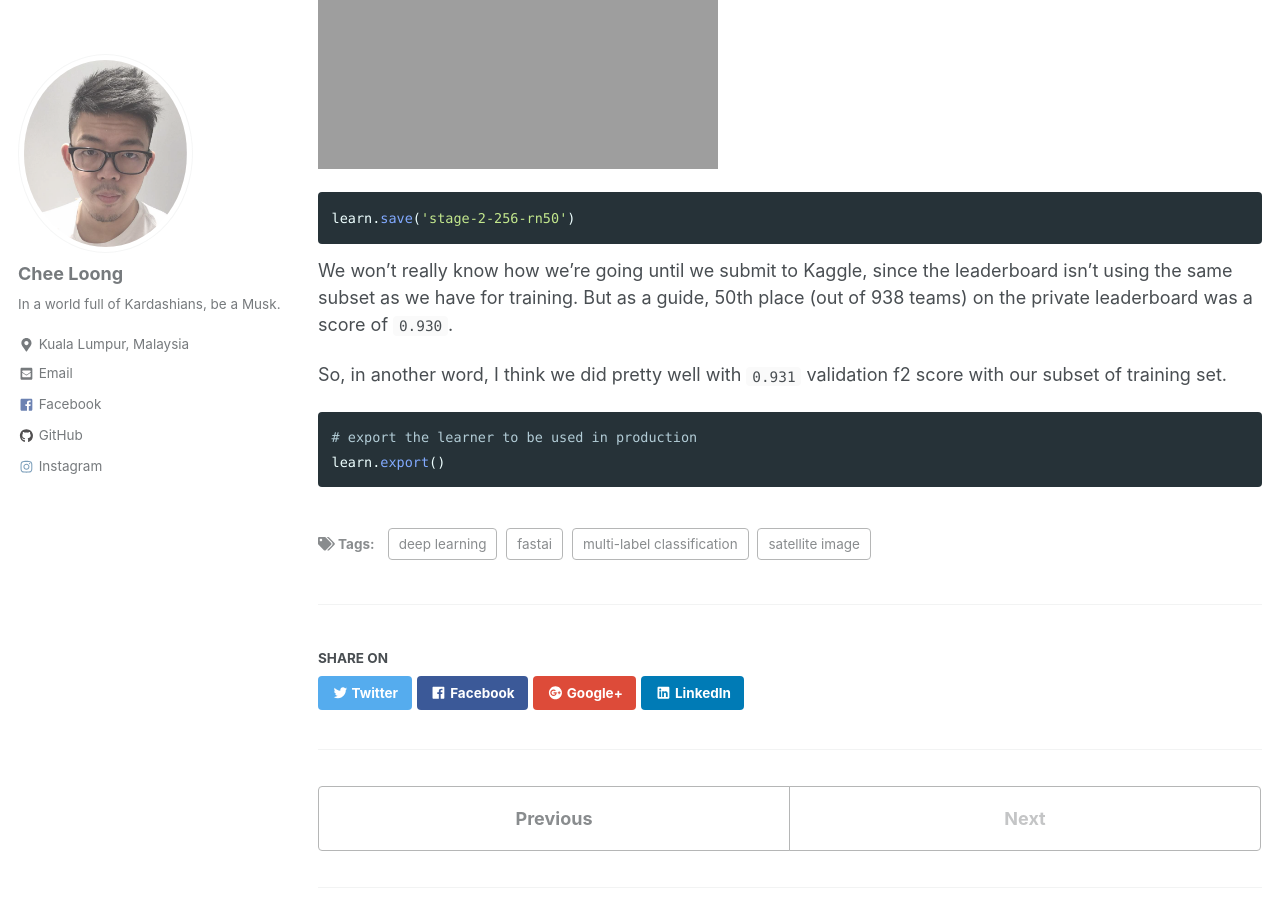
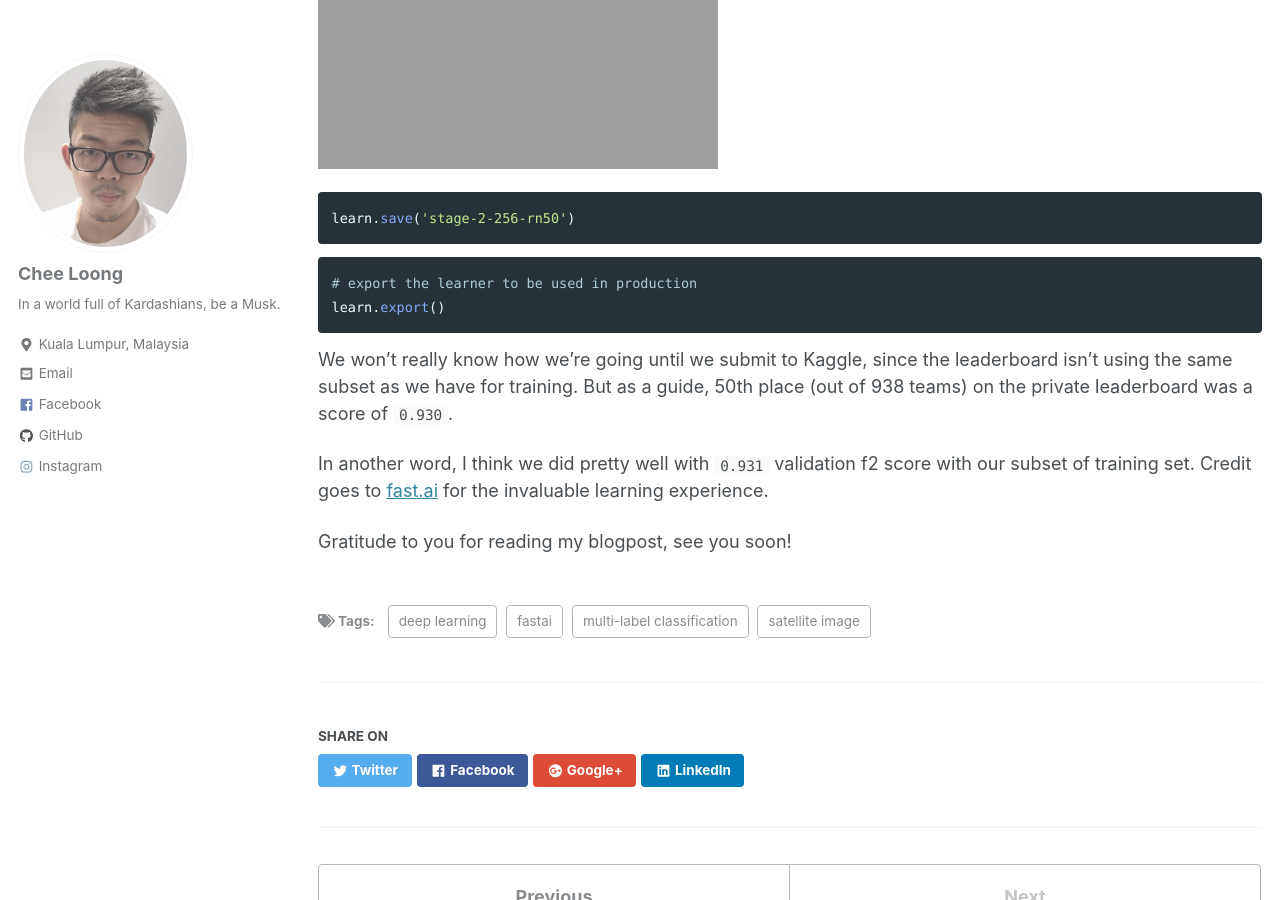
Before and after one commit to CheeLoong/CheeLoong.github.io, a Jekyll site: the page built from _posts/2019-03-18-planets.md, in a window 1280 px wide and 900 px high, scrolled down 12957 px. Built offline with Jekyll 4.4.1, drawn with Linux system fonts in a browser that asks for light colours; cached includes are drawn as plain includes.

Commit message:
proper credits

````diff
--- a/_posts/2019-03-18-planets.md
+++ b/_posts/2019-03-18-planets.md
@@ -553,12 +553,14 @@ learn.recorder.plot_losses()
 learn.save('stage-2-256-rn50')
 ```
 
-We won't really know how we're going until we submit to Kaggle, since the leaderboard isn't using the same subset as we have for training. But as a guide, 50th place (out of 938 teams) on the private leaderboard was a score of `0.930`.
-
-So, in another word, I think we did pretty well with `0.931` validation f2 score with our subset of training set.
-
 
 ```python
 # export the learner to be used in production
 learn.export()
 ```
+
+We won't really know how we're going until we submit to Kaggle, since the leaderboard isn't using the same subset as we have for training. But as a guide, 50th place (out of 938 teams) on the private leaderboard was a score of `0.930`.
+
+In another word, I think we did pretty well with `0.931` validation f2 score with our subset of training set. Credit goes to [fast.ai](https://www.fast.ai/) for the invaluable learning experience.
+
+Gratitude to you for reading my blogpost, see you soon!
````
